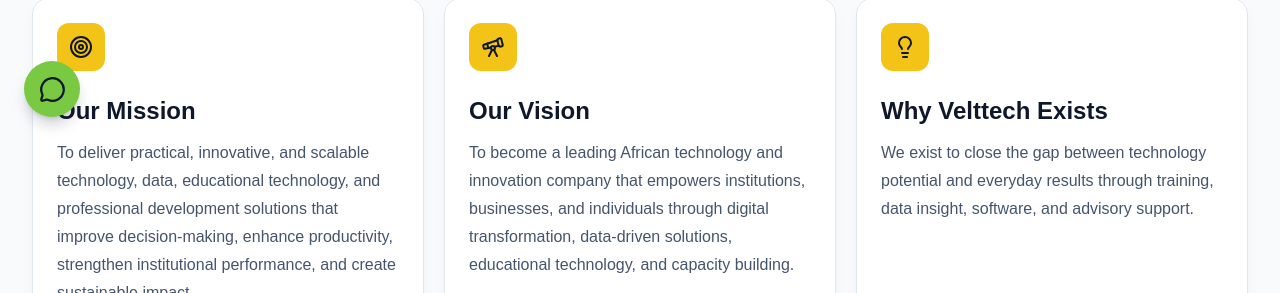
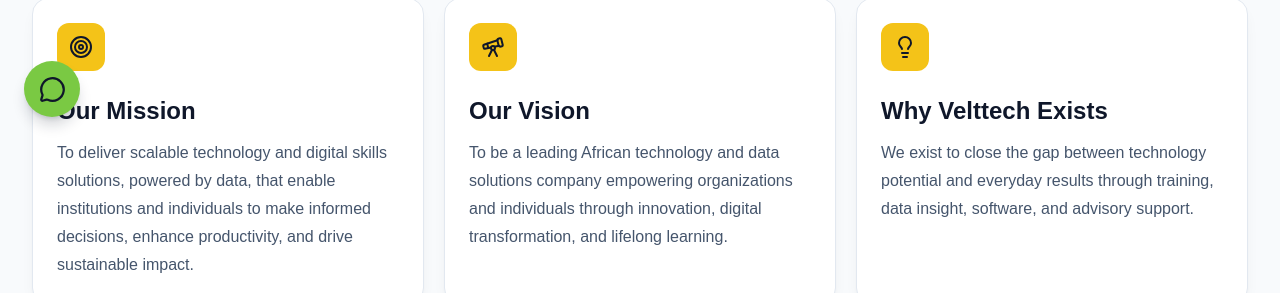
Before and after one commit to darkoe3/velttech-web, a Next.js app: page /about in a window 1280 px wide. Shown: the part 659-952 px from the top of the page. Built offline with nearby package versions, Linux system fonts and the light colour scheme; no server answers.

Commit message:
updated mission and vision

```diff
--- a/app/about/page.js
+++ b/app/about/page.js
@@ -11,13 +11,13 @@
   {
     title: "Our Mission",
     description:
-      "To deliver practical, innovative, and scalable technology, data, educational technology, and professional development solutions that improve decision-making, enhance productivity, strengthen institutional performance, and create sustainable impact.",
+      "To deliver scalable technology and digital skills solutions, powered by data, that enable institutions and individuals to make informed decisions, enhance productivity, and drive sustainable impact.",
     icon: Target,
   },
   {
     title: "Our Vision",
     description:
-      "To become a leading African technology and innovation company that empowers institutions, businesses, and individuals through digital transformation, data-driven solutions, educational technology, and capacity building.",
+      "To be a leading African technology and data solutions company empowering organizations and individuals through innovation, digital transformation, and lifelong learning.",
     icon: Telescope,
   },
   {
```
